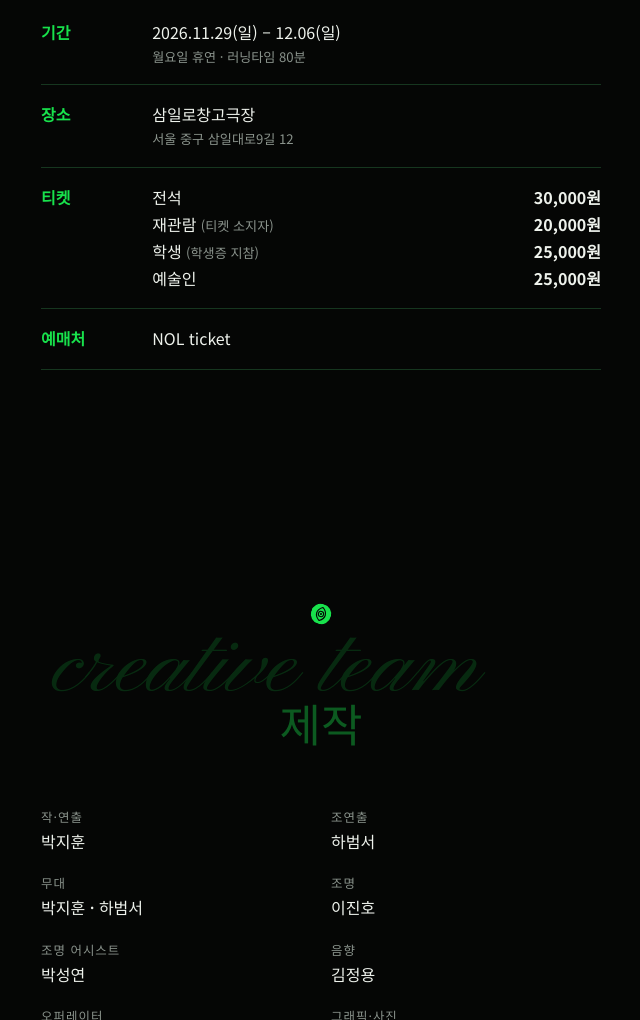
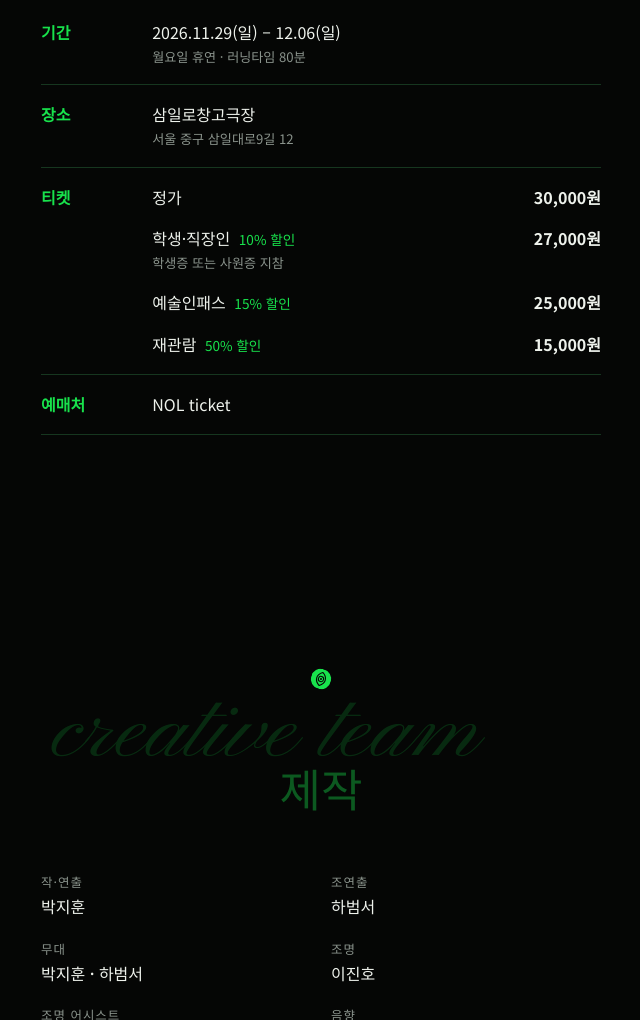
Before and after one commit to sakurijihey/WhatIBelieve, a plain HTML site: page index.html in a window 1280 px wide. Shown: the part 9167-10187 px from the top of the page, without its empty margins (319-959 px from the left). Drawn offline with Linux system fonts and the light colour scheme.

Commit message:
Update ticket prices and discounts in index.html

```diff
--- a/index.html
+++ b/index.html
@@ -146,6 +146,8 @@ main{position:relative;z-index:1}
 .info dd small{display:block;color:var(--dim);font-size:.82rem}
 .price{display:flex;justify-content:space-between;gap:12px;font-variant-numeric:tabular-nums}
 .price b{white-space:nowrap}
+.price+.price{margin-top:.9rem}
+.price em{font-style:normal;color:var(--green);font-size:.85rem;margin-left:.3em}
 
 /* team */
 .team{max-width:560px;margin-inline:auto;display:grid;grid-template-columns:1fr 1fr;gap:18px 20px}
@@ -299,10 +301,10 @@ html,body{margin:0}img{max-width:100%}[hidden]{display:none!important}
         <div><dt>기간</dt><dd>2026.11.29(일) – 12.06(일)<small>월요일 휴연 · 러닝타임 80분</small></dd></div>
         <div><dt>장소</dt><dd>삼일로창고극장<small>서울 중구 삼일대로9길 12</small></dd></div>
         <div><dt>티켓</dt><dd>
-          <span class="price"><span>전석</span><b>30,000원</b></span>
-          <span class="price"><span>재관람 <small style="display:inline">(티켓 소지자)</small></span><b>20,000원</b></span>
-          <span class="price"><span>학생 <small style="display:inline">(학생증 지참)</small></span><b>25,000원</b></span>
-          <span class="price"><span>예술인</span><b>25,000원</b></span>
+          <span class="price"><span>정가</span><b>30,000원</b></span>
+          <span class="price"><span>학생·직장인 <em>10% 할인</em><small>학생증 또는 사원증 지참</small></span><b>27,000원</b></span>
+          <span class="price"><span>예술인패스 <em>15% 할인</em></span><b>25,000원</b></span>
+          <span class="price"><span>재관람 <em>50% 할인</em></span><b>15,000원</b></span>
         </dd></div>
         <div><dt>예매처</dt><dd>NOL ticket</dd></div>
       </dl>
```
